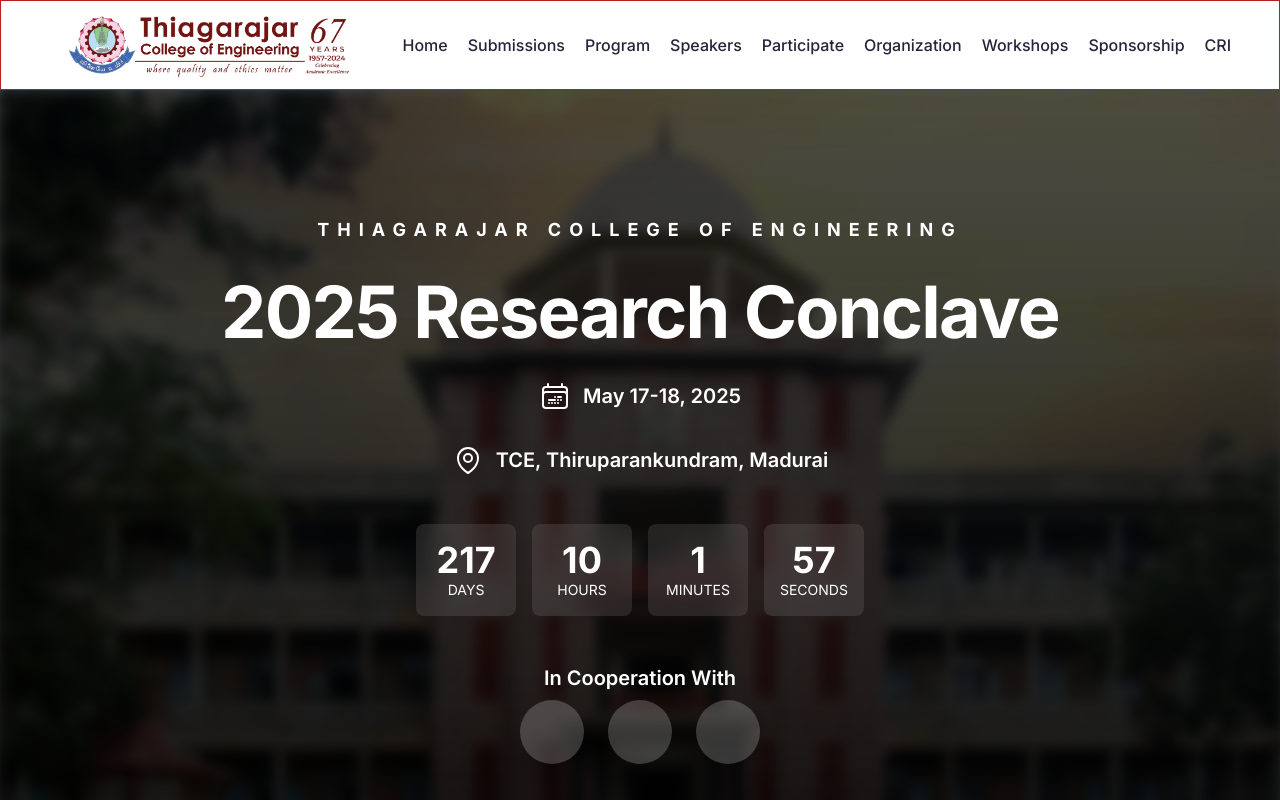
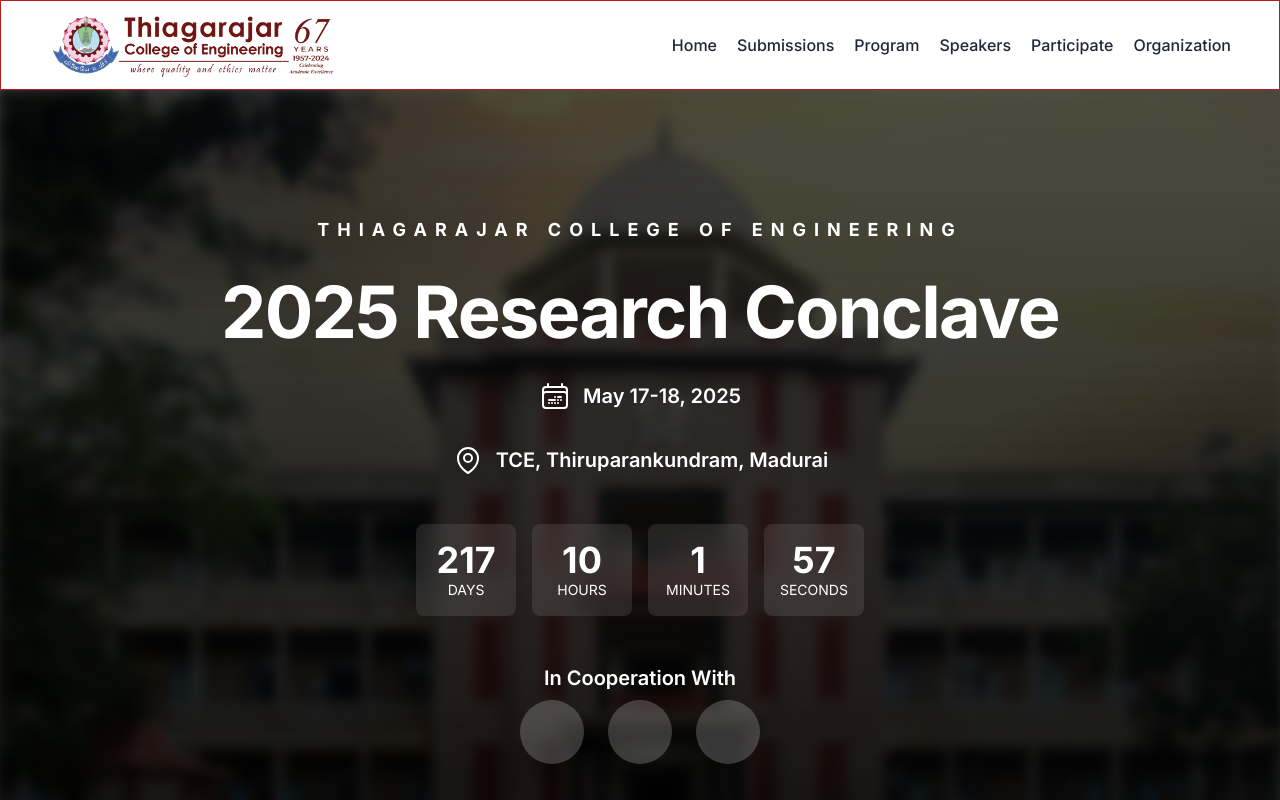
Before and after one commit to kmrsanthosh/TCEResearchConclave, a Next.js app: page / in a window 1280 px wide. Shown: the top 800 px of the page. Built offline with nearby package versions, Linux system fonts and the light colour scheme.

Commit message:
Made the Image Responsive

```diff
--- a/components/Navbar.tsx
+++ b/components/Navbar.tsx
@@ -3,8 +3,8 @@ import React from "react";
 
 const Navbar = () => {
   return (
-    <nav className="flex flex-row items-center justify-between border border-red-700 py-3 px-12">
-      <div className="relative w-20 h-8 sm:w-24 sm:h-10 md:w-32 md:h-12 lg:w-80 lg:h-16">
+    <nav className="flex flex-row items-center justify-between border border-red-700 py-3 px-5 sm:px-8 md:px-12">
+      <div className="relative w-44 h-10 sm:w-44 sm:h-14 md:w-64 md:h-16 lg:w-72 lg:h-16">
         <Image
           src="/assets/logos/TCE-Logo.svg"
           alt="TCE Logo"
@@ -21,9 +21,6 @@ const Navbar = () => {
         <h1 className="font-medium ">Speakers</h1>
         <h1 className="font-medium ">Participate</h1>
         <h1 className="font-medium ">Organization</h1>
-        <h1 className="font-medium ">Workshops</h1>
-        <h1 className="font-medium ">Sponsorship</h1>
-        <h1 className="font-medium ">CRI</h1>
       </div>
     </nav>
   );
```
